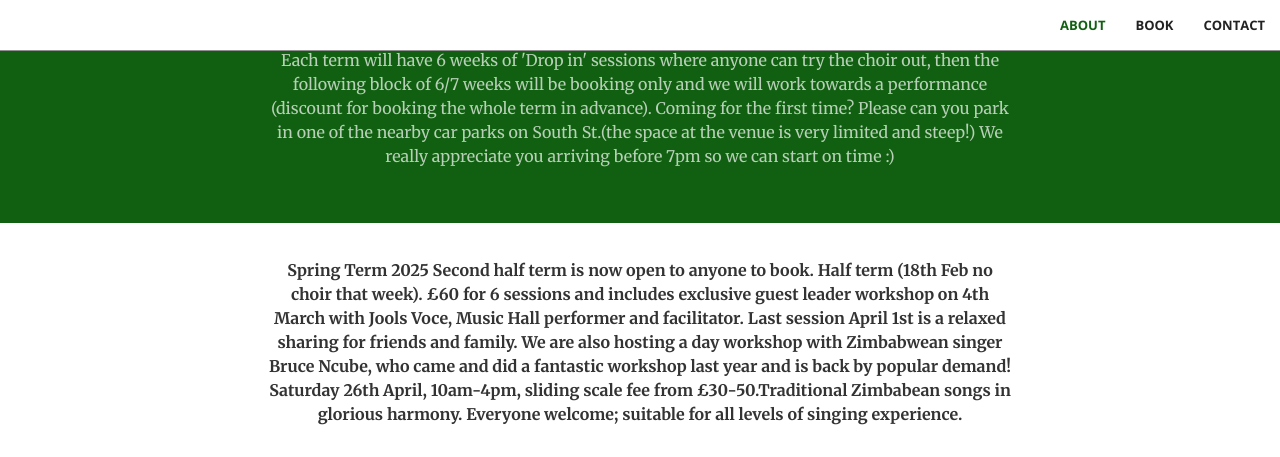
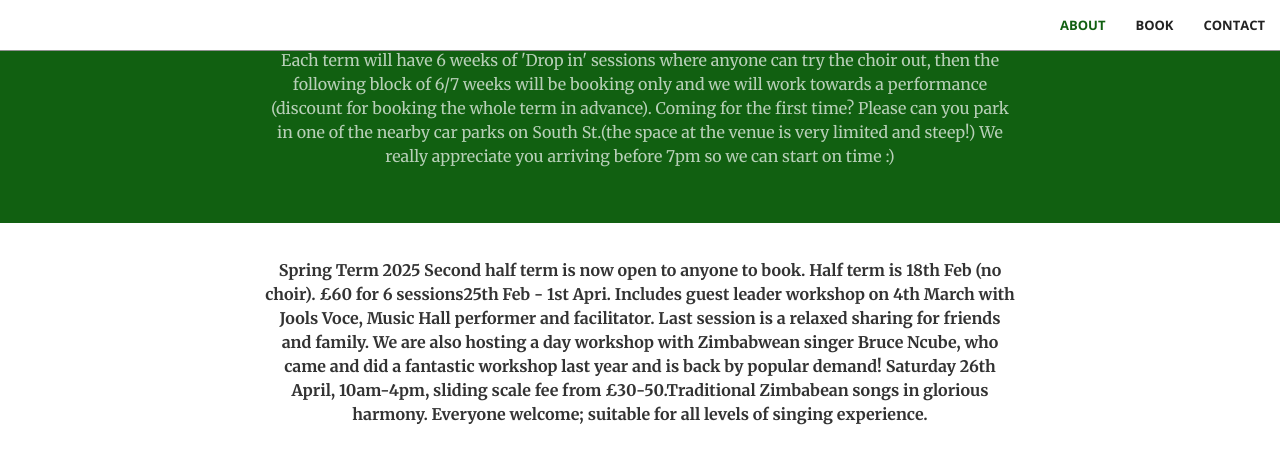
Before and after one commit to thewildchoir/thewildchoir-website, a Jekyll site: the page built from index.html, in a window 1280 px wide and 900 px high, scrolled down 1095 px, cut to the strip 0-457 px from the top of the window. Built offline with Jekyll 4.4.1, drawn with Linux system fonts in a browser that asks for light colours.

Commit message:
Update booking.html

```diff
--- a/_includes/booking.html
+++ b/_includes/booking.html
@@ -2,7 +2,7 @@
     <div class="container">
        <div class="row">
             <div class="col-lg-8 col-lg-offset-2 text-center">
-                <p class="text-book"><b> Spring Term 2025 Second half term is now open to anyone to book. Half term (18th Feb no choir that  week). £60 for 6 sessions and includes exclusive guest leader workshop on 4th March with Jools Voce, Music Hall performer and facilitator. Last session April 1st is a relaxed sharing for friends and family. We are also hosting a day workshop with Zimbabwean singer Bruce Ncube, who came and did a fantastic workshop last year and is back by popular demand! Saturday 26th April, 10am-4pm, sliding scale fee from £30-50.Traditional Zimbabean songs in glorious harmony. Everyone welcome; suitable for all levels of singing experience. </p>
+                <p class="text-book"><b> Spring Term 2025 Second half term is now open to anyone to book. Half term is 18th Feb (no choir). £60 for 6 sessions25th Feb - 1st Apri. Includes guest leader workshop on 4th March with Jools Voce, Music Hall performer and facilitator. Last session is a relaxed sharing for friends and family. We are also hosting a day workshop with Zimbabwean singer Bruce Ncube, who came and did a fantastic workshop last year and is back by popular demand! Saturday 26th April, 10am-4pm, sliding scale fee from £30-50.Traditional Zimbabean songs in glorious harmony. Everyone welcome; suitable for all levels of singing experience. </p>
     <script async
   src="https://js.stripe.com/v3/buy-button.js">
 </script>
```
